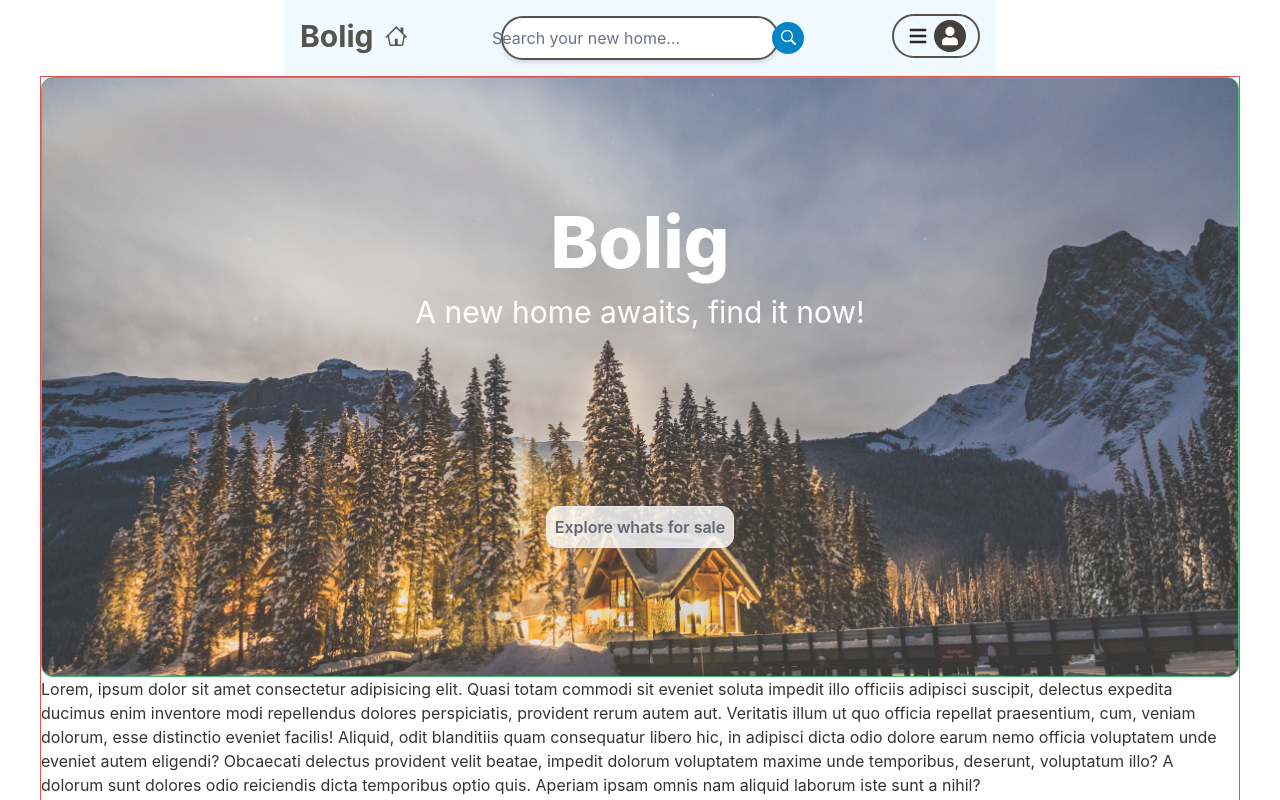
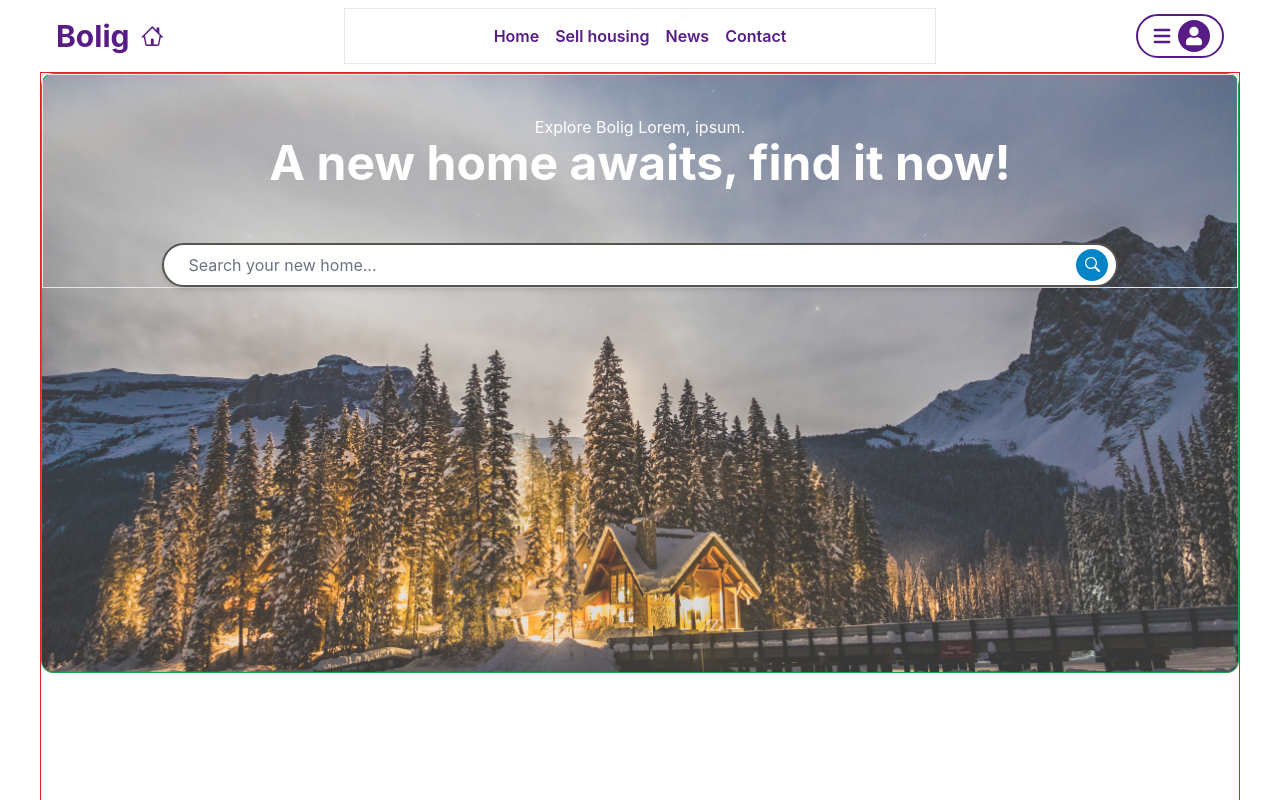
Before and after one commit to MaxAndreasLundin/bolig-web, a Next.js app: page / in a window 1280 px wide. Shown: the top 800 px of the page. Built offline with nearby package versions, Linux system fonts and the light colour scheme.

Commit message:
fixed new styling navbar

```diff
--- a/app/globals.css
+++ b/app/globals.css
@@ -30,6 +30,11 @@ a {
   @apply bg-gradient-to-t from-[#393a97] to-[#01094c]
 }
 
+.hover-effect {
+  @apply relative cursor-pointer transition-all duration-300 transform hover:text-purple-700 before:content-[''] before:absolute before:-bottom-2 before:left-1/2 before:-translate-x-1/2 before:w-0 before:h-0.5 before:rounded-full before:transition-all before:bg-purple-700 hover:before:w-full
+}
+
+
 .link-web {
   @apply p-4 inline-block hover:bg-sky-900 hover:rounded-md hover:scale-110;
 }
--- a/app/page.tsx
+++ b/app/page.tsx
@@ -1,26 +1,29 @@
 'use client';
 import GetListOfAllResidence from '../components/searchBar/GetListOfAllResidence';
+import SearchBar from '../components/searchBar/SearchBar';
 
 export default function Home() {
   return (
-    <div className="flex h-[100vh] w-full max-w-[1200px] flex-1 flex-col items-center overflow-y-auto border border-red-600">
+    <div className="flex h-[100vh] w-full max-w-[1200px] flex-1 flex-col items-center overflow-y-auto border border-red-600 text-white">
+      <div
+        className="h-[600px] w-full rounded-xl border border-green-600 bg-cover bg-center bg-no-repeat"
+        style={{
+          backgroundImage: `linear-gradient(rgba(255, 255, 255, 0.2), rgba(255, 255, 255, 0.2)), url(/houseWinter.jpg)`,
+        }}
+      >
+          {/* <div className="absolute z-10 inset-0 bg-white bg-opacity-20"></div> */}
 
-        <div
-          className="h-[600px] w-full rounded-xl border border-green-600 bg-cover bg-center bg-no-repeat"
-          style={{ backgroundImage: `url(/houseWinter.jpg)`}}
-        >
-          <div className="absolute inset-0 bg-white bg-opacity-20"></div>
-          <div className="z-10 flex flex-col items-center justify-center pt-32 text-white">
-            <h1 className="mb-4 text-7xl font-extrabold drop-shadow-2xl">
-              <a href="/">Bolig</a>
-            </h1>
-            <p className="text-2xl drop-shadow-2xl md:text-3xl">
+          <div className="flex flex-col items-center justify-center pt-10 border">
+            <p>Explore Bolig Lorem, ipsum.</p>
+            <p className="text-2xl font-bold drop-shadow-2xl md:text-5xl mb-14">
               A new home awaits, find it now!
             </p>
+            <SearchBar />
 
-            <GetListOfAllResidence />
+            {/* <GetListOfAllResidence /> */}
           </div>
-          {/* <Image src={bgImg} alt="house" priority={true} /> */}
+        {/* <Image src={bgImg} alt="house" priority={true} /> */}
+
       </div>
       <p>
         Lorem, ipsum dolor sit amet consectetur adipisicing elit. Quasi totam
--- a/components/Navbar.tsx
+++ b/components/Navbar.tsx
@@ -16,9 +16,9 @@ const Navbar = () => {
 
   return (
     <>
-      <header className="sticky top-0 z-50 grid grid-cols-4 bg-sky-50 p-1 px-2 sm:p-2">
+      <header className="sticky top-0 z-50 w-full grid grid-cols-4 bg-white p-1 px-2 sm:p-2 text-purple-900">
         {/*left*/}
-        <div className="relative flex items-center h-14 text-stone-600">
+        <div className="relative flex items-center h-14">
           <Link href={"/"} className="flex justify-center items-center gap-1">
             <h1 className="w-full pl-2 text-3xl font-bold">Bolig</h1>
             <GoHome className="text-3xl" />
@@ -26,15 +26,21 @@ const Navbar = () => {
         </div>
 
         {/* Middle */}
-        <div className="flex items-center col-span-2 justify-center py-2">
-          <SearchBar />
+        <div className="invisible md:visible flex items-center col-span-2 justify-center py-2 border">
+          <ul className="flex gap-4 font-semibold">
+            <li className="hover:scale-105"><a href="" className="hover-effect">Home</a></li>
+            <li className="hover:scale-105"><a href="" className="hover-effect">Sell housing</a></li>
+            <li className="hover:scale-105"><a href="" className="hover-effect">News</a></li>
+            <li className="hover:scale-105"><a href="" className="hover-effect">Contact</a></li>
+          </ul>
+          {/* <SearchBar /> */}
         </div>
 
         {/*right*/}
         <div className="flex items-center justify-end gap-2 pr-2 h-14">
-          <div className="flex items-center gap-1 rounded-full border-stone-600 text-stone-800 border-2 py-1 px-3 hover:bg-sky-100">
+          <div className="flex items-center gap-1 rounded-full border-purple-900 text-stone-800 border-2 py-1 px-3 hover:bg-sky-100">
             <div
-              className="block cursor-pointer"
+              className="block cursor-pointer text-purple-900"
               onClick={handleClick}
             >
               {click ? (
@@ -43,7 +49,7 @@ const Navbar = () => {
                 <MenuIcon className="h-6" />
               )}
             </div>
-            <div className="bg-stone-700 rounded-full py-1 px-2 ">
+            <div className="bg-purple-900 rounded-full py-1 px-2 ">
               <Link href={"login"}>
                 <FaUser className="h-6 text-white" />
               </Link>
```
